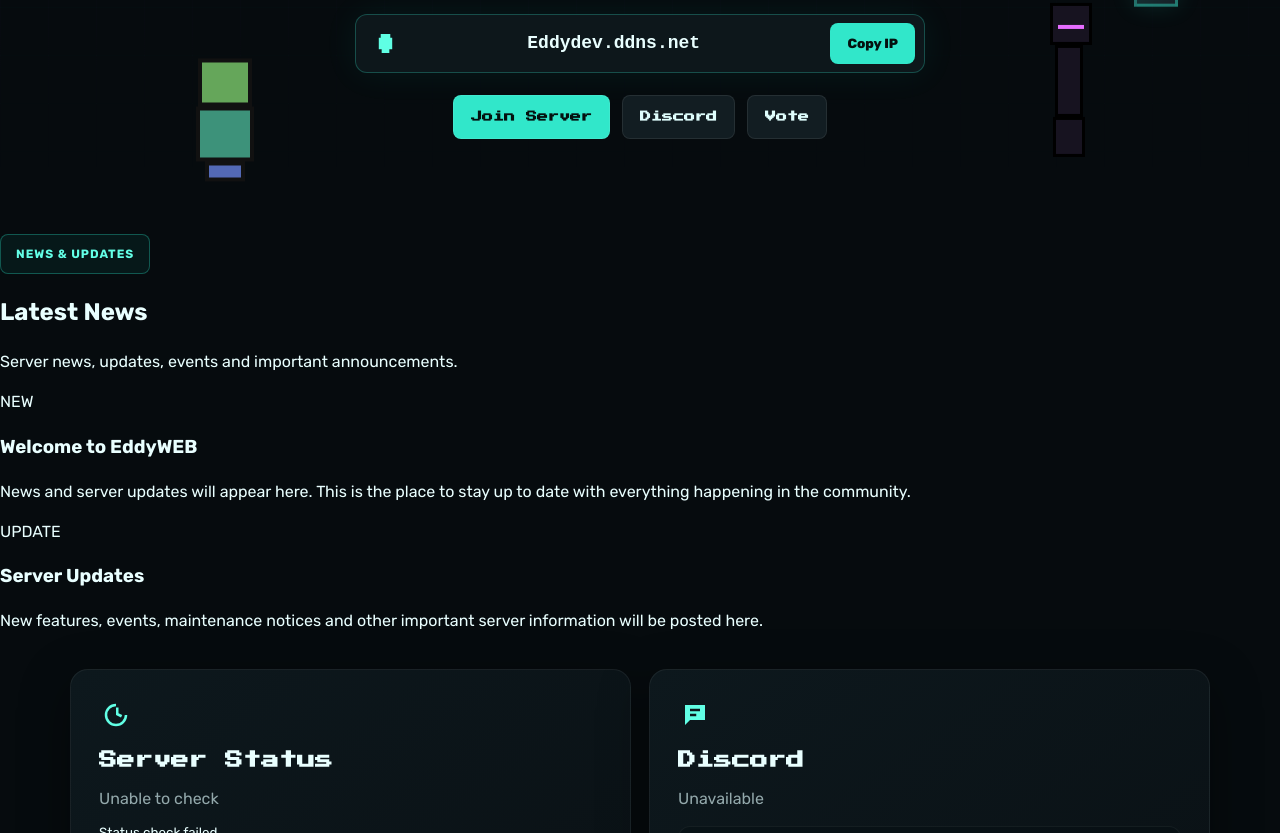
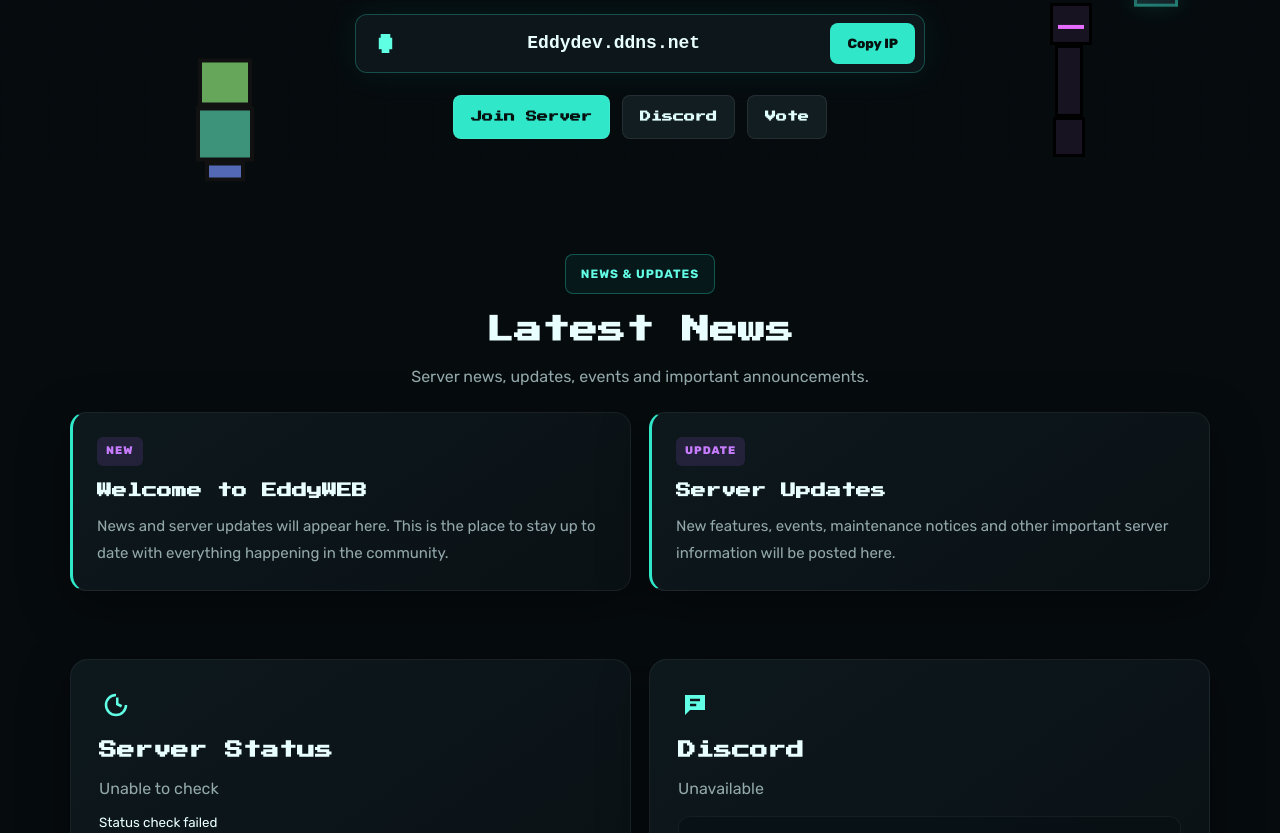
Before and after one commit to eddush/EddyWEB, a plain HTML site: page index.html in a window 1280 px wide. Shown: the part 521-1354 px from the top of the page. Drawn offline with Linux system fonts and the light colour scheme; no server answers.

Commit message:
Style news and updates section

```diff
--- a/style.css
+++ b/style.css
@@ -452,3 +452,77 @@ html[dir="rtl"] nav{direction:rtl}
   .ip strong{font-size:12px}
   .ip button{font-size:11px;padding:10px 7px}
 }
+
+.news-section{
+  position:relative;
+  z-index:2;
+  width:100%;
+  max-width:1180px;
+  margin:0 auto 28px;
+  padding:20px;
+}
+.section-heading{text-align:center;margin-bottom:22px}
+.section-heading .badge{margin-bottom:14px}
+.section-heading h2{
+  margin:0 0 10px;
+  font-family:'Press Start 2P','Courier New',monospace;
+  font-size:clamp(18px,4vw,28px);
+  line-height:1.6;
+}
+.section-heading p{
+  margin:0 auto;
+  max-width:680px;
+  color:#93a8ab;
+  font-size:16px;
+  line-height:1.7;
+}
+.news-grid{
+  display:grid;
+  grid-template-columns:repeat(2,minmax(0,1fr));
+  gap:18px;
+}
+.news-card{
+  min-width:0;
+  padding:24px;
+  background:linear-gradient(145deg,#0d181d,#0a1115);
+  border:1px solid #ffffff10;
+  border-left:3px solid #31e7ca;
+  border-radius:16px;
+  box-shadow:0 15px 50px #0006;
+}
+.news-date{
+  display:inline-block;
+  margin-bottom:12px;
+  padding:6px 9px;
+  border-radius:6px;
+  background:#b965ff22;
+  color:#c77cff;
+  font-family:'Rubik',Arial,sans-serif;
+  font-size:11px;
+  font-weight:800;
+  letter-spacing:1px;
+}
+.news-card h3{
+  margin:0 0 10px;
+  font-family:'Press Start 2P','Courier New',monospace;
+  font-size:15px;
+  line-height:1.7;
+  overflow-wrap:anywhere;
+}
+.news-card p{
+  margin:0;
+  color:#93a8ab;
+  font-size:15px;
+  line-height:1.75;
+  overflow-wrap:anywhere;
+}
+@media(max-width:900px){
+  .news-grid{grid-template-columns:minmax(0,1fr)}
+}
+@media(max-width:520px){
+  .news-section{padding:14px;margin-bottom:18px}
+  .section-heading p{font-size:14px}
+  .news-card{padding:20px}
+  .news-card h3{font-size:13px}
+  .news-card p{font-size:14px}
+}
```
